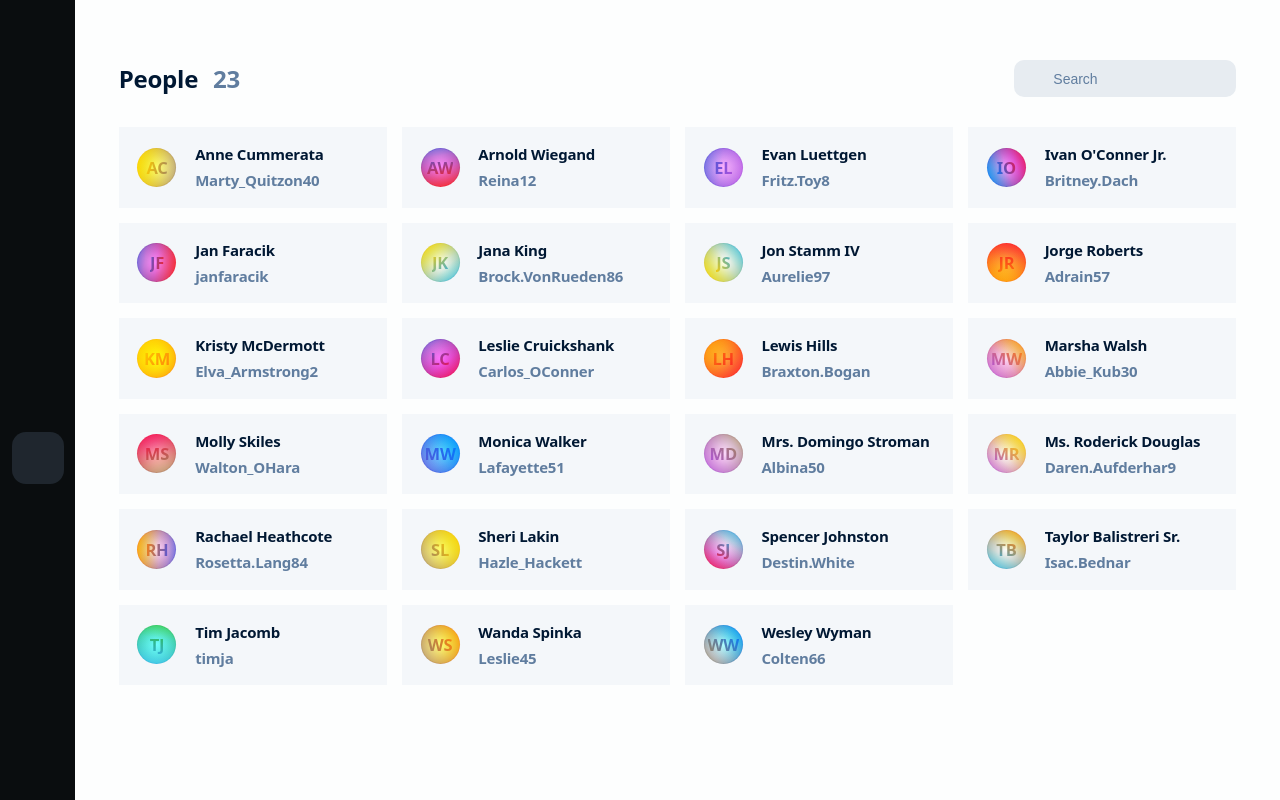
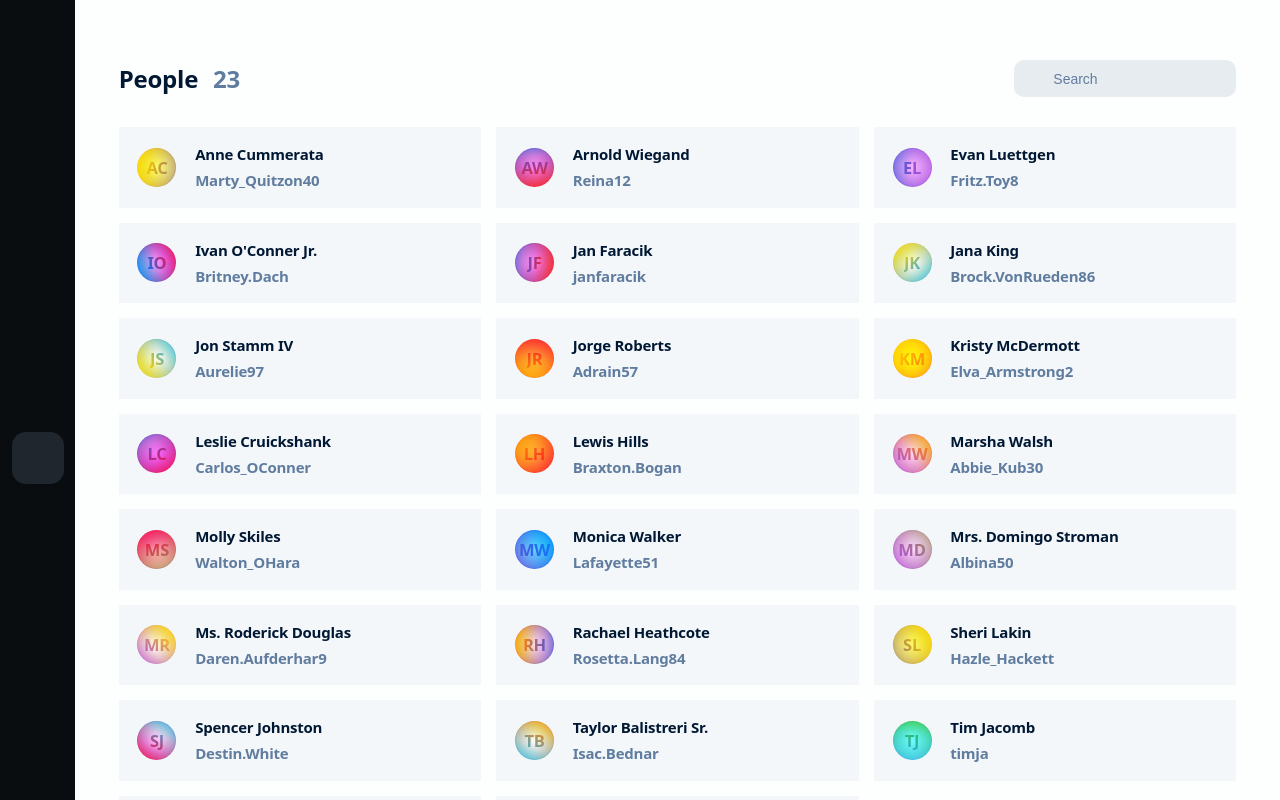
Before and after one commit to jenkinsci/jenkins-prototype, a React (Create React App) app: page /users in a window 1280 px wide. Built offline with nearby package versions, Linux system fonts and the light colour scheme; some icons are missing.

Commit message:
Update _people.scss

```diff
--- a/src/styles/pages/_people.scss
+++ b/src/styles/pages/_people.scss
@@ -1,6 +1,6 @@
 .app-people {
   display: grid;
-  grid-template-columns: 1fr 1fr 1fr 1fr;
+  grid-template-columns: repeat(auto-fill, minmax(300px, 1fr));
   gap: 1rem;
   list-style-type: none;
   padding: 0;
@@ -20,6 +20,7 @@
       mask-border-slice: 49% fill;
       color: var(--foreground-color);
       text-decoration: none !important;
+      overflow: hidden;
 
       div {
         position: relative;
@@ -32,6 +33,7 @@
         border-radius: 100vmax;
         font-weight: 600;
         font-size: 1.1rem;
+        flex-shrink: 0;
 
         &::before,
         &::after {
@@ -63,6 +65,7 @@
         margin: 0;
         font-weight: 600;
         font-size: 1rem;
+        word-wrap: break-word;
       }
 
       &:hover {
```
